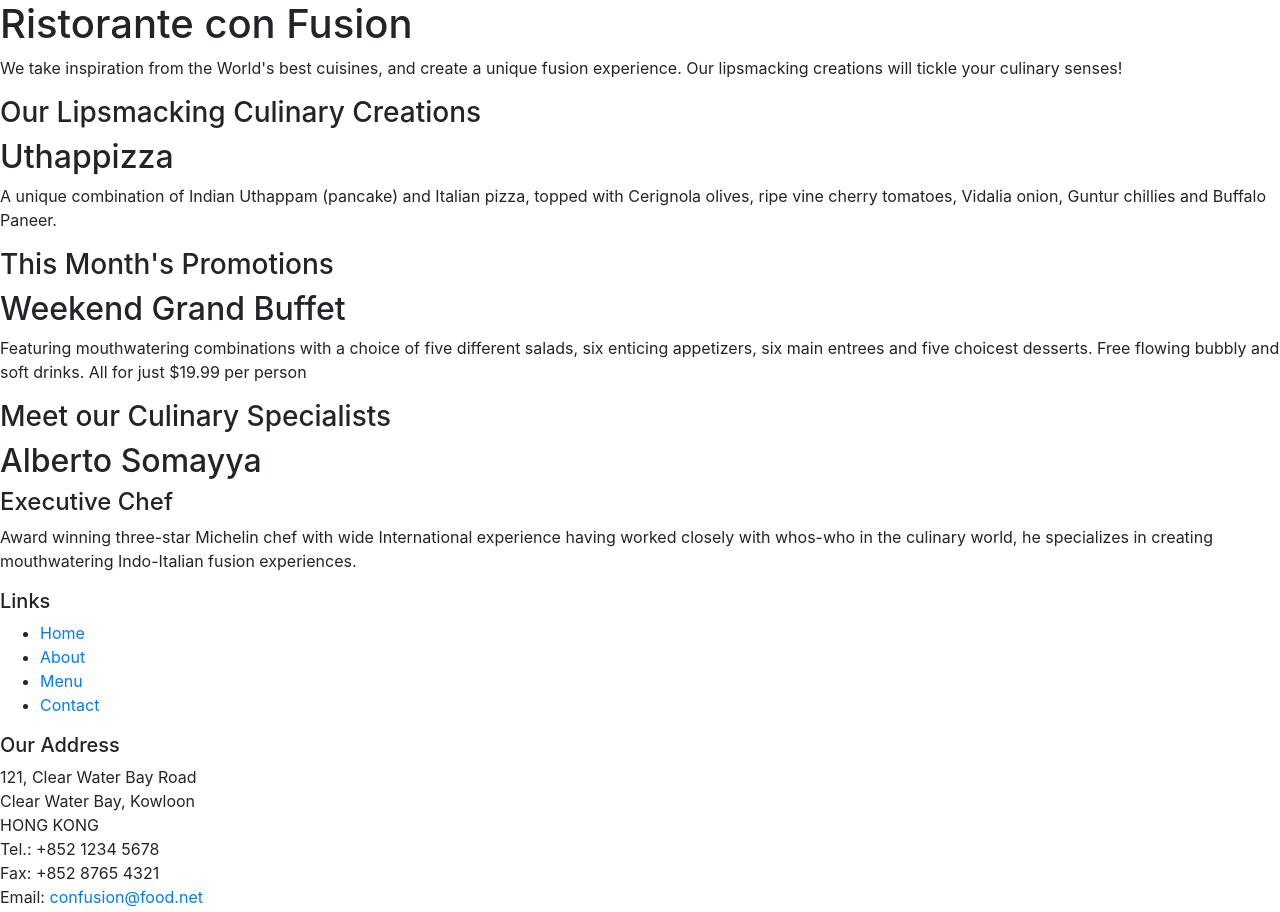
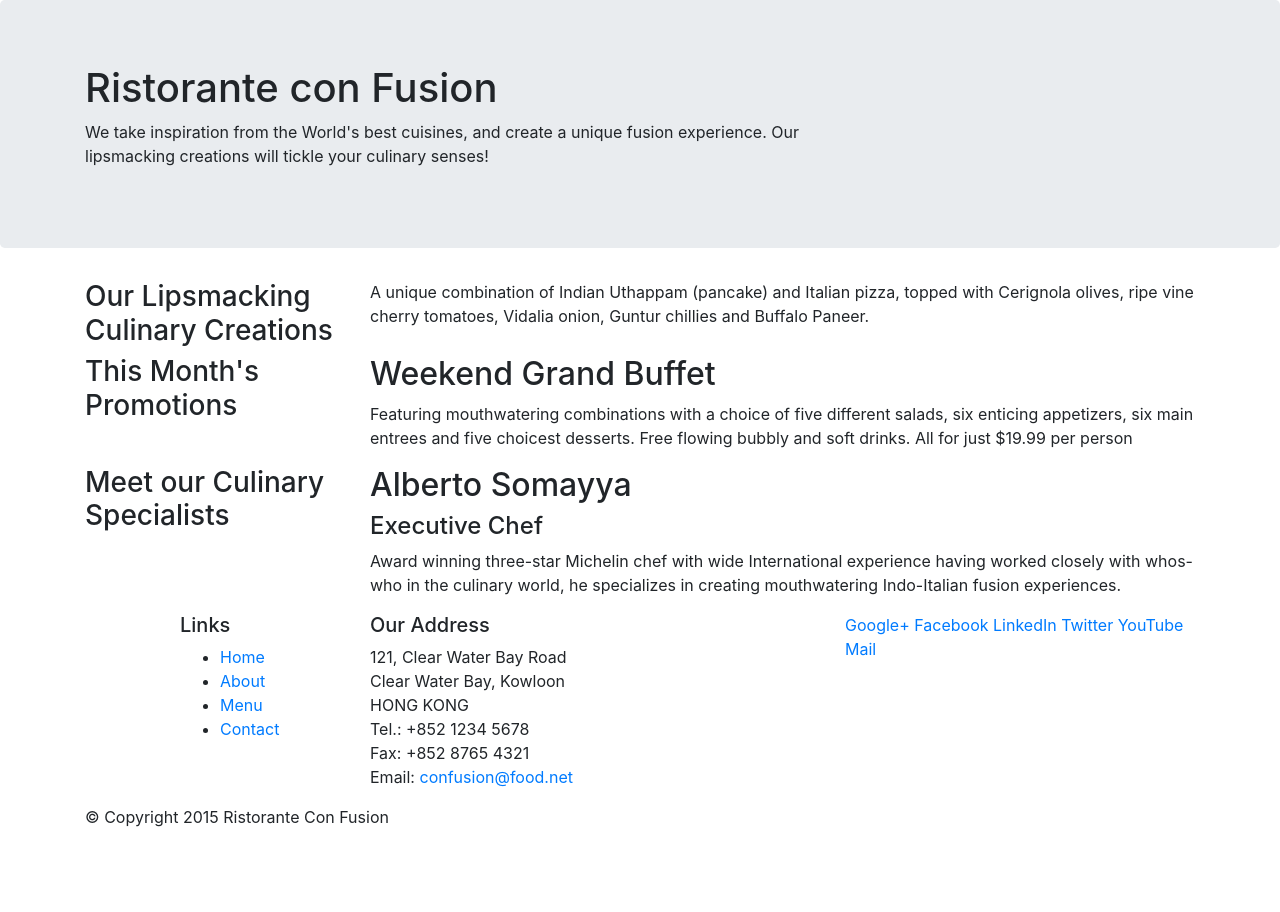
Before and after one commit to AStibrany/BstrapProject1, a website: page index.html in a window 1280 px wide. Shown: the top 912 px of the page. After the commit the page ends 845 px from the top, so only its background shows below. Drawn offline with nearby package versions, Linux system fonts and the light colour scheme.

Commit message:
Bootstrap Project Part 1

```diff
--- a/index.html
+++ b/index.html
@@ -14,46 +14,45 @@
 
 <body>
 
-    <header>
-        <div>
-            <div>
-                <div>
+    <header class="jumbotron">
+        <div class="container">
+            <div class="row">
+                <div class="col-12 col-sm-8">
                     <h1>Ristorante con Fusion</h1>
                     <p>We take inspiration from the World's best cuisines, and create a unique fusion experience. Our lipsmacking creations will tickle your culinary senses!</p>
                 </div>
-                <div>
+                <div class="col col-sm">
                 </div>
             </div>
         </div>
     </header>
 
-    <div>
-        <div>
-            <div>
+    <div class="container">
+        <div class="row">
+            <div class="col-sm-4 push-sm-8 col-md-3 push-md-9">
                 <h3>Our Lipsmacking Culinary Creations</h3>
             </div>
-            <div>
-                <h2>Uthappizza</h2>
-                <p>A unique combination of Indian Uthappam (pancake) and Italian pizza, topped with Cerignola olives, ripe vine cherry tomatoes, Vidalia onion, Guntur chillies and Buffalo Paneer.</p>
+            <div class="col-sm pull-sm-4 col-md pull-md-3">
+              <p> A unique combination of Indian Uthappam (pancake) and Italian pizza, topped with Cerignola olives, ripe vine cherry tomatoes, Vidalia onion, Guntur chillies and Buffalo Paneer.</p>
             </div>
         </div>
 
 
-        <div>
-            <div>
+        <div class="row">
+            <div class="col-sm-4 col-md-3">
                 <h3>This Month's Promotions</h3>
             </div>
-            <div>
+            <div class="col-sm col-md">
                 <h2>Weekend Grand Buffet</h2>
                 <p>Featuring mouthwatering combinations with a choice of five different salads, six enticing appetizers, six main entrees and five choicest desserts. Free flowing bubbly and soft drinks. All for just $19.99 per person </p>
             </div>
         </div>
 
-        <div>
-            <div>
+        <div class="row">
+            <div class="col-sm-4 push-sm-8 col-md-3 push-md-9">
                 <h3>Meet our Culinary Specialists</h3>
             </div>
-            <div>
+            <div class="col-sm pull-sm-4 col-md pull-md-3">
                 <h2>Alberto Somayya</h2>
                 <h4>Executive Chef</h4>
                 <p>Award winning three-star Michelin chef with wide International experience having worked closely with whos-who in the culinary world, he specializes in creating mouthwatering Indo-Italian fusion experiences. </p>
@@ -62,9 +61,9 @@
     </div>
 
     <footer>
-        <div>
-            <div>
-                <div>
+        <div class="container">
+            <div class="row">
+                <div class="col-5 offset-1 col-sm-2">
                     <h5>Links</h5>
                     <ul>
                         <li><a href="#">Home</a></li>
@@ -73,7 +72,7 @@
                         <li><a href="#">Contact</a></li>
                     </ul>
                 </div>
-                <div>
+                <div class="col-6 col-sm-5">
                     <h5>Our Address</h5>
                     <address>
 		              121, Clear Water Bay Road<br>
@@ -84,7 +83,7 @@
 		              Email: <a href="mailto:confusion@food.net">confusion@food.net</a>
 		           </address>
                 </div>
-                <div>
+                <div class="col col-sm-4">
                     <div>
                         <a href="http://google.com/+">Google+</a>
                         <a href="http://www.facebook.com/profile.php?id=">Facebook</a>
@@ -95,8 +94,8 @@
                     </div>
                 </div>
            </div>
-           <div>
-                <div>
+           <div class="row">
+                <div class="col-auto">
                     <p>© Copyright 2015 Ristorante Con Fusion</p>
                 </div>
            </div>
```
